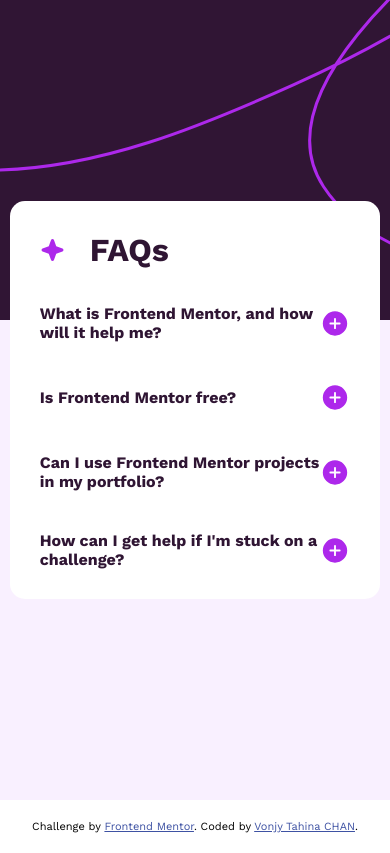
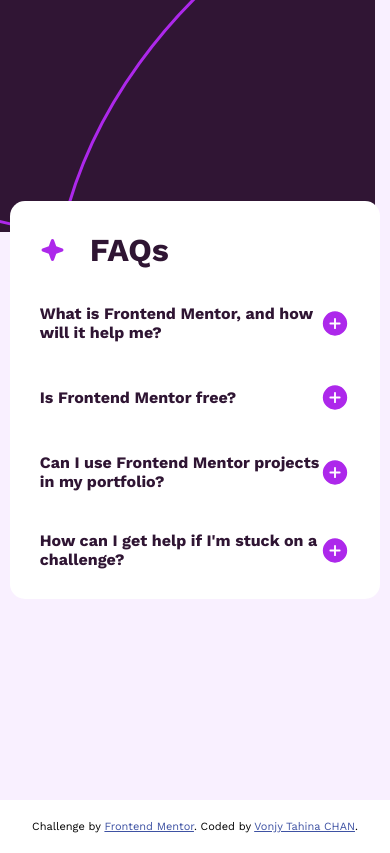
Before and after one commit to vonjytahina/faq-accordion-main, a plain HTML site: page index.html in a window 390 px wide. Drawn offline with nearby package versions, Linux system fonts and the light colour scheme.

Commit message:
Update style.css

```diff
--- a/style.css
+++ b/style.css
@@ -101,6 +101,10 @@
 
 /* responsive */
 @media screen and (max-width: 650px) {
+  .container {
+  background: url('assets/images/background-pattern-mobile.svg') no-repeat, var(--light-pink);
+  background-position: 0% 0%;
+}
   .container .app .header svg {
     width: 25px;
     height: 26px;
```
